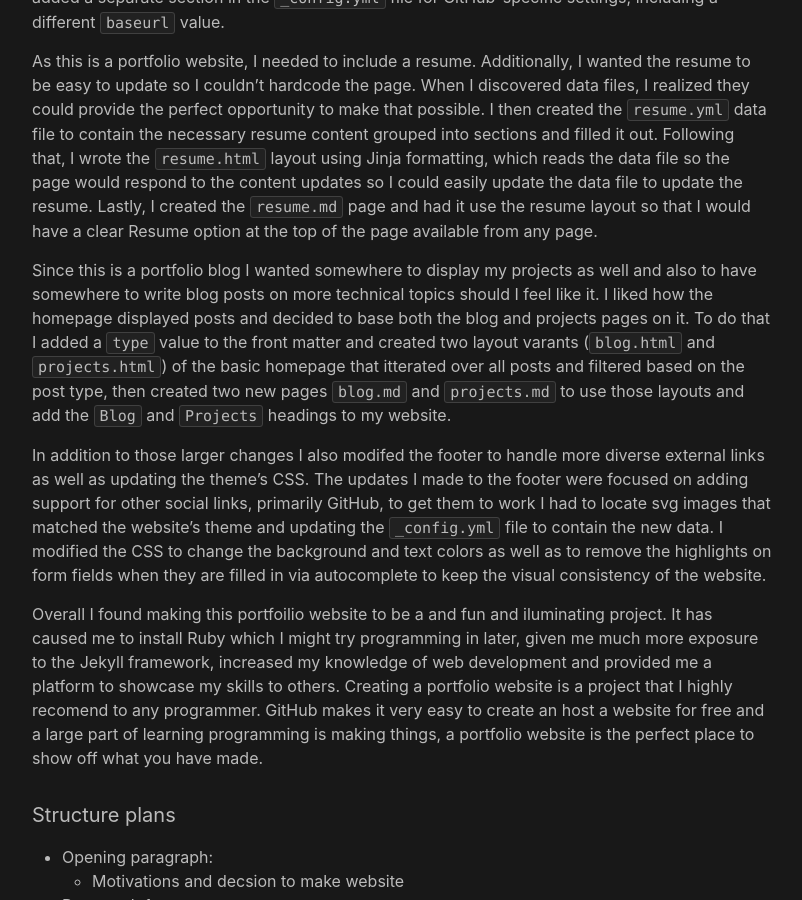
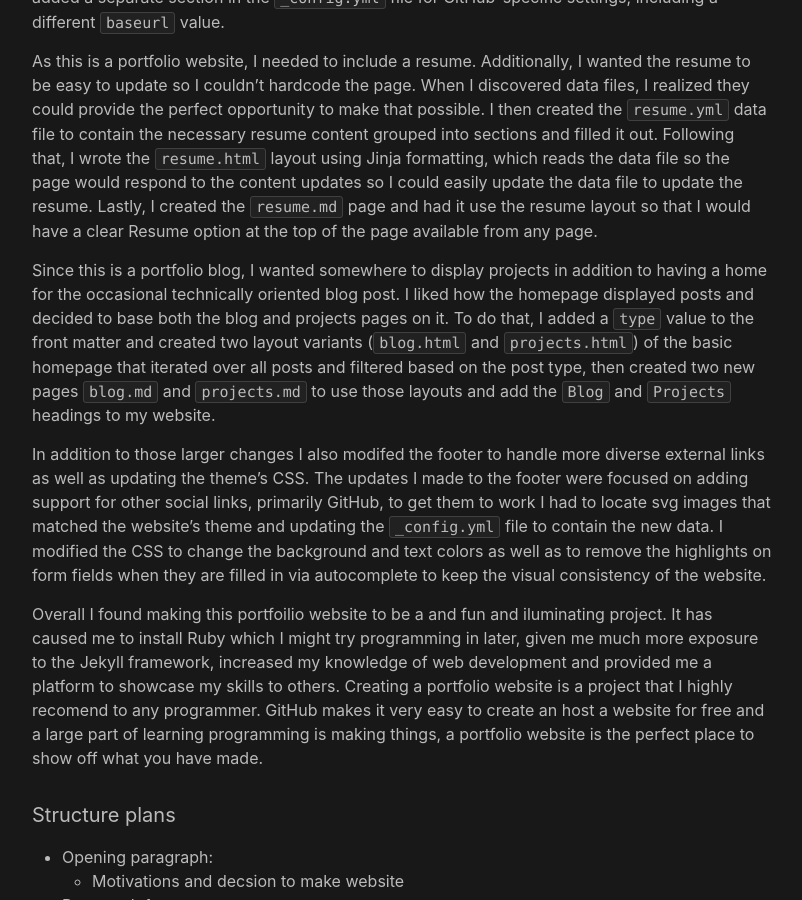
Before and after one commit to moaatt2/moaatt2, a Jekyll site: the page built from docs/_posts/blog_posts/2023-11-20-creating-a-blog.md, in a window 1280 px wide and 900 px high, scrolled down 733 px. Shown: the whole window, without its empty margins (238-1040 px from the left). Built offline with Jekyll 4.4.1, drawn with Linux system fonts in a browser that asks for light colours.

Commit message:
Refining third content paragraph

```diff
--- a/docs/_posts/blog_posts/2023-11-20-creating-a-blog.md
+++ b/docs/_posts/blog_posts/2023-11-20-creating-a-blog.md
@@ -16,7 +16,7 @@ Following the tutorials, I installed Ruby and Gem, then the Jekyll framework. Af
 
 As this is a portfolio website, I needed to include a resume. Additionally, I wanted the resume to be easy to update so I couldn't hardcode the page. When I discovered data files, I realized they could provide the perfect opportunity to make that possible. I then created the `resume.yml` data file to contain the necessary resume content grouped into sections and filled it out. Following that, I wrote the `resume.html` layout using Jinja formatting, which reads the data file so the page would respond to the content updates so I could easily update the data file to update the resume. Lastly, I created the `resume.md` page and had it use the resume layout so that I would have a clear Resume option at the top of the page available from any page.
 
-Since this is a portfolio blog I wanted somewhere to display my projects as well and also to have somewhere to write blog posts on more technical topics should I feel like it. I liked how the homepage displayed posts and decided to base both the blog and projects pages on it. To do that I added a `type` value to the front matter and created two layout varants (`blog.html` and `projects.html`) of the basic homepage that itterated over all posts and filtered based on the post type, then created two new pages `blog.md` and `projects.md` to use those layouts and add the `Blog` and `Projects` headings to my website.
+Since this is a portfolio blog, I wanted somewhere to display projects in addition to having a home for the occasional technically oriented blog post. I liked how the homepage displayed posts and decided to base both the blog and projects pages on it. To do that, I added a `type` value to the front matter and created two layout variants (`blog.html` and `projects.html`) of the basic homepage that iterated over all posts and filtered based on the post type, then created two new pages `blog.md` and `projects.md` to use those layouts and add the `Blog` and `Projects` headings to my website.
 
 In addition to those larger changes I also modifed the footer to handle more diverse external links as well as updating the theme's CSS. The updates I made to the footer were focused on adding support for other social links, primarily GitHub, to get them to work I had to locate svg images that matched the website's theme and updating the `_config.yml` file to contain the new data. I modified the CSS to change the background and text colors as well as to remove the highlights on form fields when they are filled in via autocomplete to keep the visual consistency of the website.
 
```
